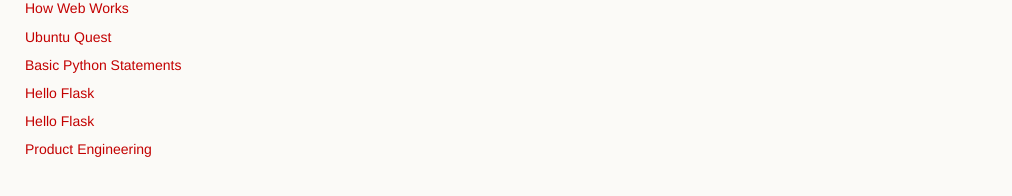
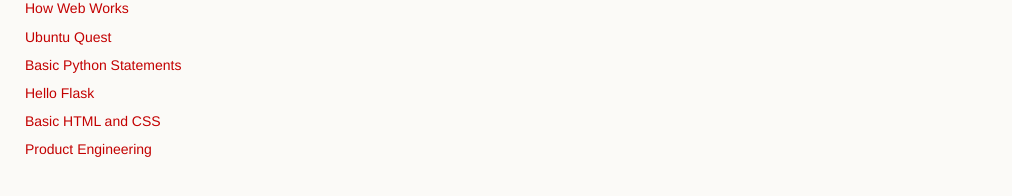
Before and after one commit to girls-go-it/girls-go-it.github.io, a Jekyll site: the page built from index.md, in a window 1280 px wide. Shown: the part 237-433 px from the top of the page, without its empty margins (0-1012 px from the left). Built offline with Jekyll 4.4.1, drawn with Linux system fonts in a browser that asks for light colours; emoji names are drawn with the system emoji font; Markdown is read by kramdown in place of the engine named in the settings.

Commit message:
change session title

```diff
--- a/lessons/d5l3-basic-html.md
+++ b/lessons/d5l3-basic-html.md
@@ -1,6 +1,6 @@
 ---
 layout: default
-title: Hello Flask
+title: Basic HTML and CSS
 ---
 
 #Basic HTML
```
